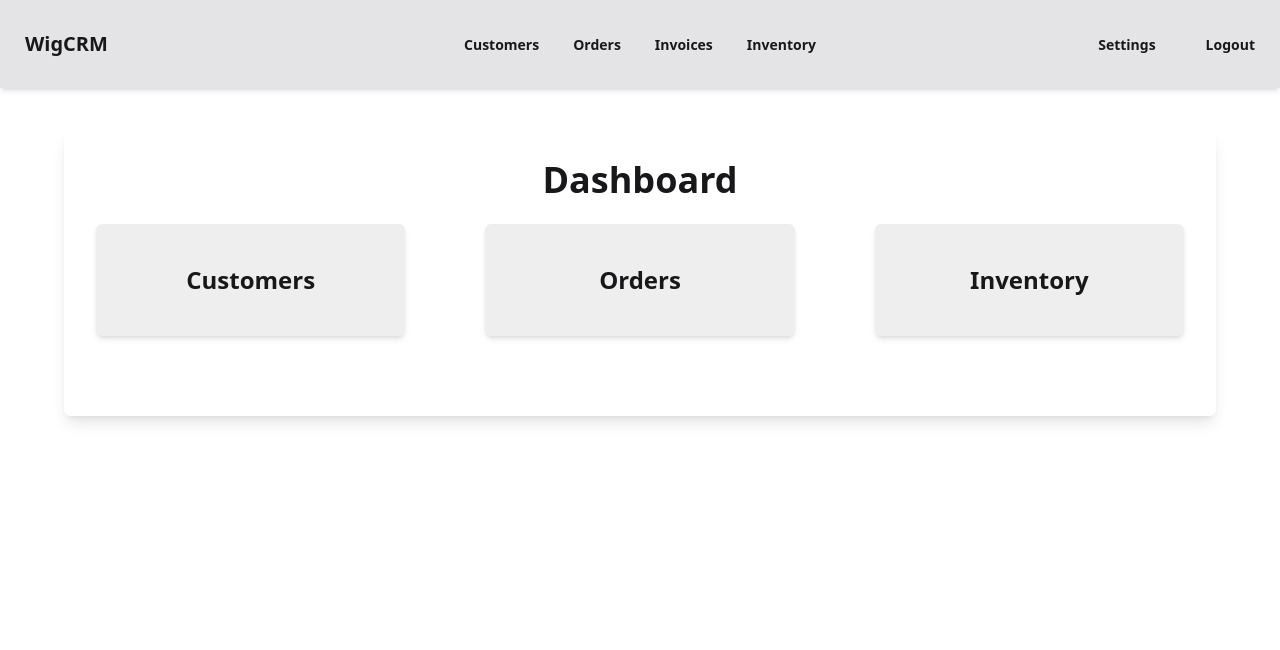
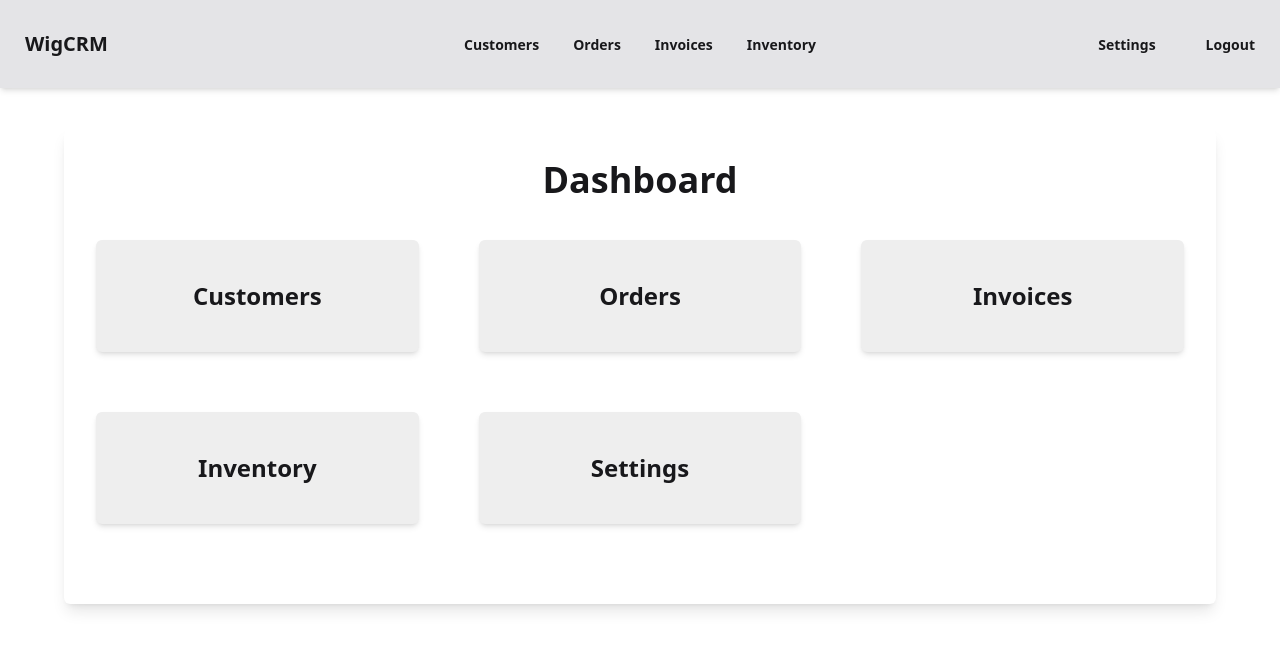
Before and after one commit to olli-suoniemi/invoicing, a Next.js app in the folder ui/: page / in a window 1280 px wide. Shown: the top 650 px of the page. Built offline with nearby package versions, Linux system fonts and the light colour scheme.

Commit message:
Enhance DashboardPage: adjust grid layout and add links for Invoices and Settings

```diff
--- a/ui/app/page.js
+++ b/ui/app/page.js
@@ -13,7 +13,7 @@ export default function DashboardPage() {
 
         <ToastContainer newestOnTop closeOnClick={true} />
 
-        <div className="grid grid-cols-3 gap-20 text-center">
+        <div className="grid grid-cols-3 gap-15 text-center mt-10">
           <Link
             href={"/customers"}
             className="p-10 rounded-md shadow-md cursor-pointer focus:outline-none bg-base-300 hover:shadow-xl transition-shadow duration-300"
@@ -33,6 +33,15 @@ export default function DashboardPage() {
           </Link>
 
           <Link
+            href="/invoices"
+            className="p-10 rounded-md shadow-md cursor-pointer focus:outline-none bg-base-300 hover:shadow-xl transition-shadow duration-300"
+          >
+            <div className="flex flex-col items-center">
+              <h2 className="text-2xl font-semibold">Invoices</h2>
+            </div>
+          </Link>
+
+          <Link
             href="/inventory"
             className="p-10 rounded-md shadow-md cursor-pointer focus:outline-none bg-base-300 hover:shadow-xl transition-shadow duration-300"
           >
@@ -40,6 +49,15 @@ export default function DashboardPage() {
               <h2 className="text-2xl font-semibold">Inventory</h2>
             </div>
           </Link>
+
+          <Link
+            href="/settings"
+            className="p-10 rounded-md shadow-md cursor-pointer focus:outline-none bg-base-300 hover:shadow-xl transition-shadow duration-300"
+          >
+            <div className="flex flex-col items-center">
+              <h2 className="text-2xl font-semibold">Settings</h2>
+            </div>
+          </Link>
         </div>
       </div>
     </div>
```
